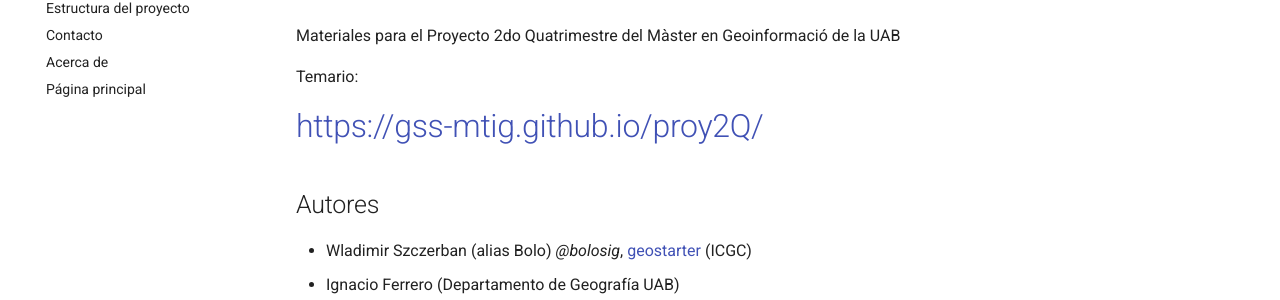
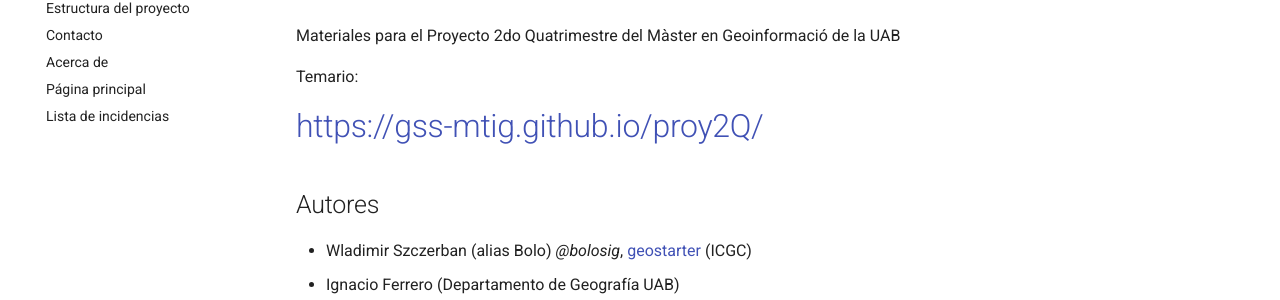
Before and after one commit to gss-mtig/proy2Q, an MkDocs documentation site: the page built from docs/index.md, in a window 1280 px wide. Shown: the part 157-457 px from the top of the page. Built offline with MkDocs 1.6.1 and Material for MkDocs 9.7.7, drawn with Linux system fonts in a browser that asks for light colours; comment, search, counter and statistics services are not loaded.

Commit message:
estructura app

```diff
--- a/mkdocs.yml
+++ b/mkdocs.yml
@@ -22,6 +22,7 @@ nav:
 - Contacto: contact.md
 - Acerca de: about.md
 - Página principal: principal.md
+- Lista de incidencias: lista.md
 
 plugins:
     - search
```
